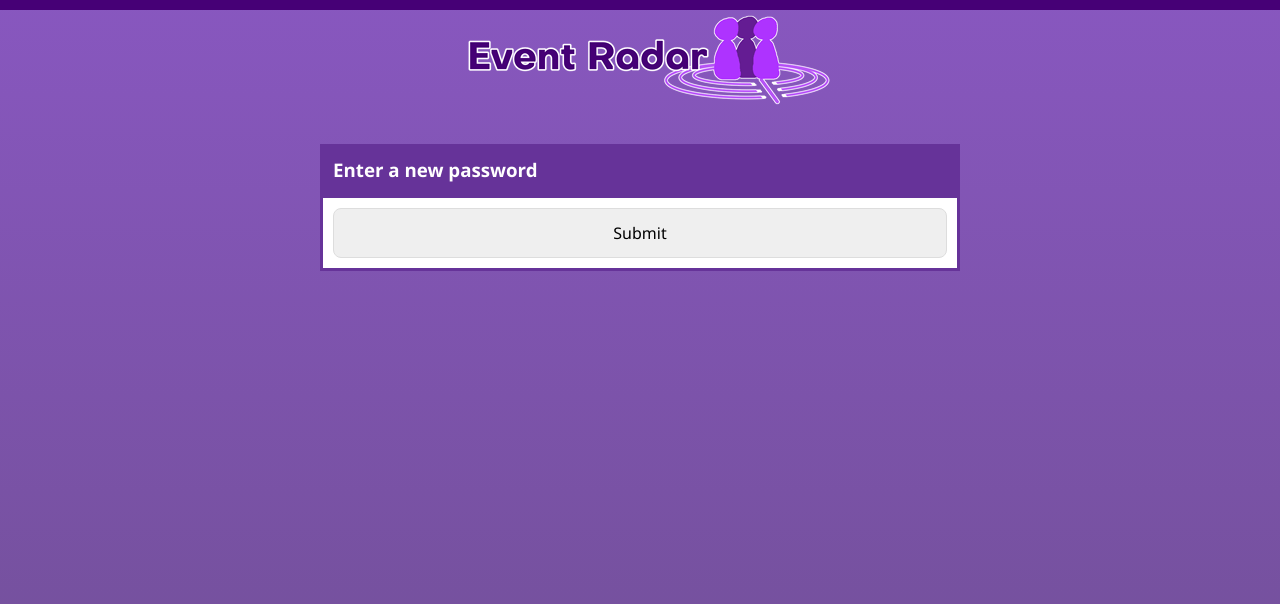
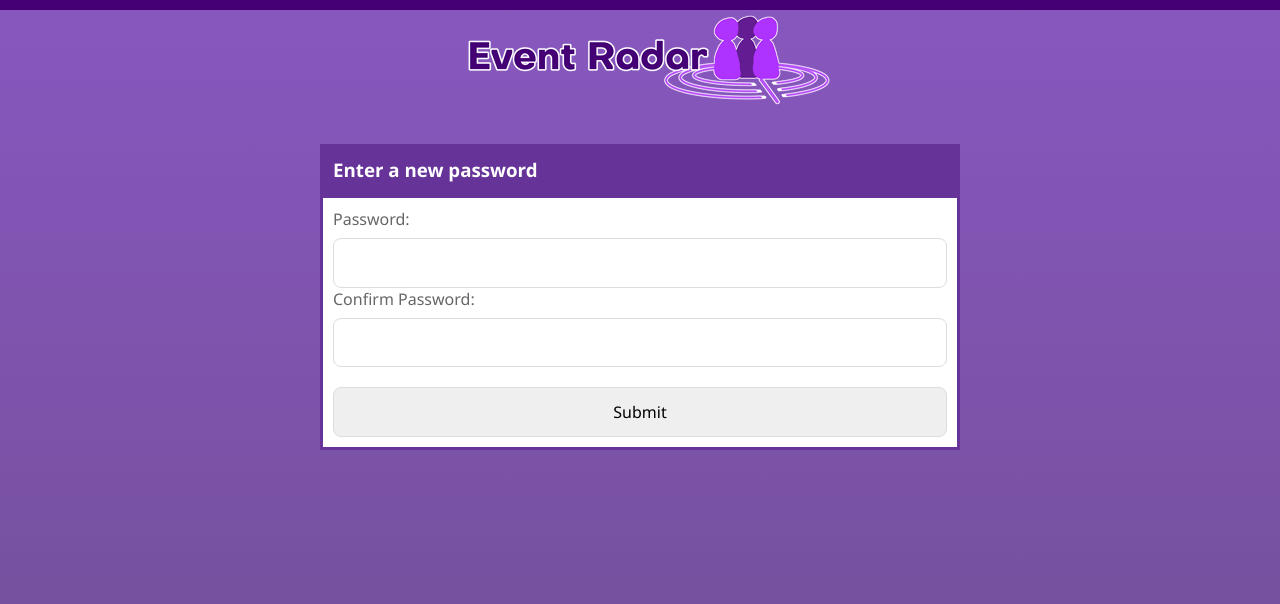
Before and after one commit to vang794/EventRadarProject, a Django app: page /reset/1/1/ in a window 1280 px wide. Shown: the top 604 px of the page. Run offline with Django 5.2, Linux system fonts and the light colour scheme.

Commit message:
redid password_reset_form.html

```diff
--- a/Templates/password_reset_form.html
+++ b/Templates/password_reset_form.html
@@ -27,7 +27,12 @@
     <div class="center-box">
         <form method="post">
     {%  csrf_token %}
-    {{ form }}
+     <div class="form-group">
+                <label for="password1">Password:</label>
+                <input type="password" id="password1" name="password1" required>
+         <label for="password2">Confirm Password:</label>
+                <input type="password" id="password2" name="password2" required>
+            </div>
     <input type="Submit" name="Update Password">
         </form>
     </div>
```
